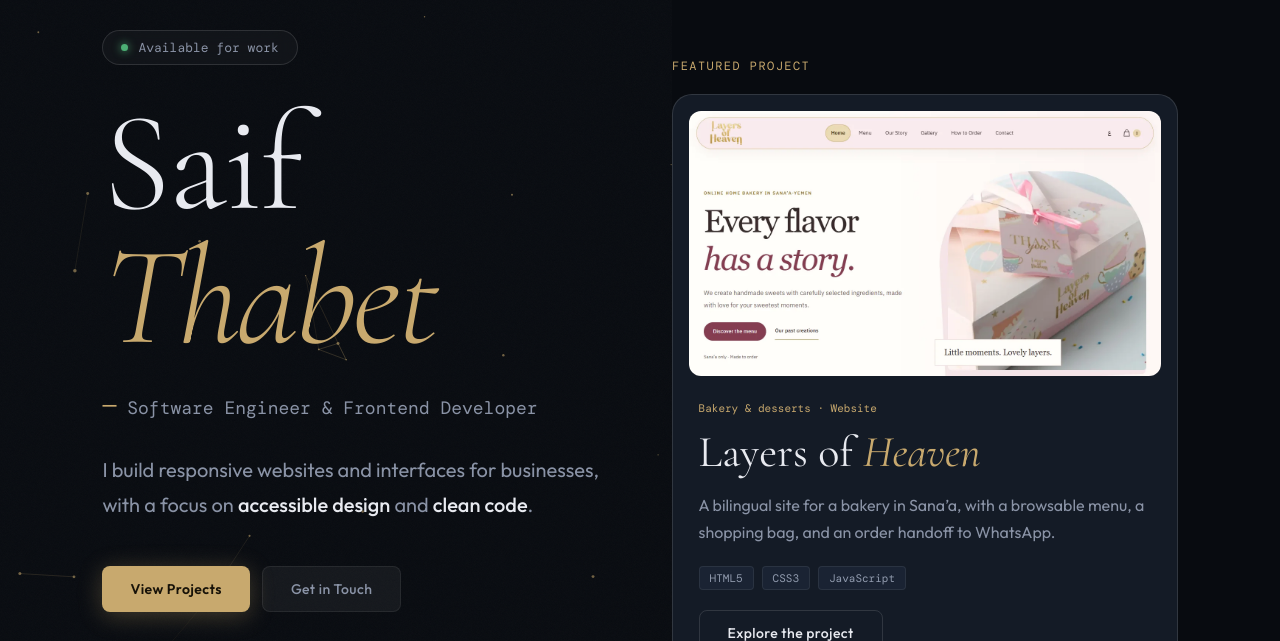
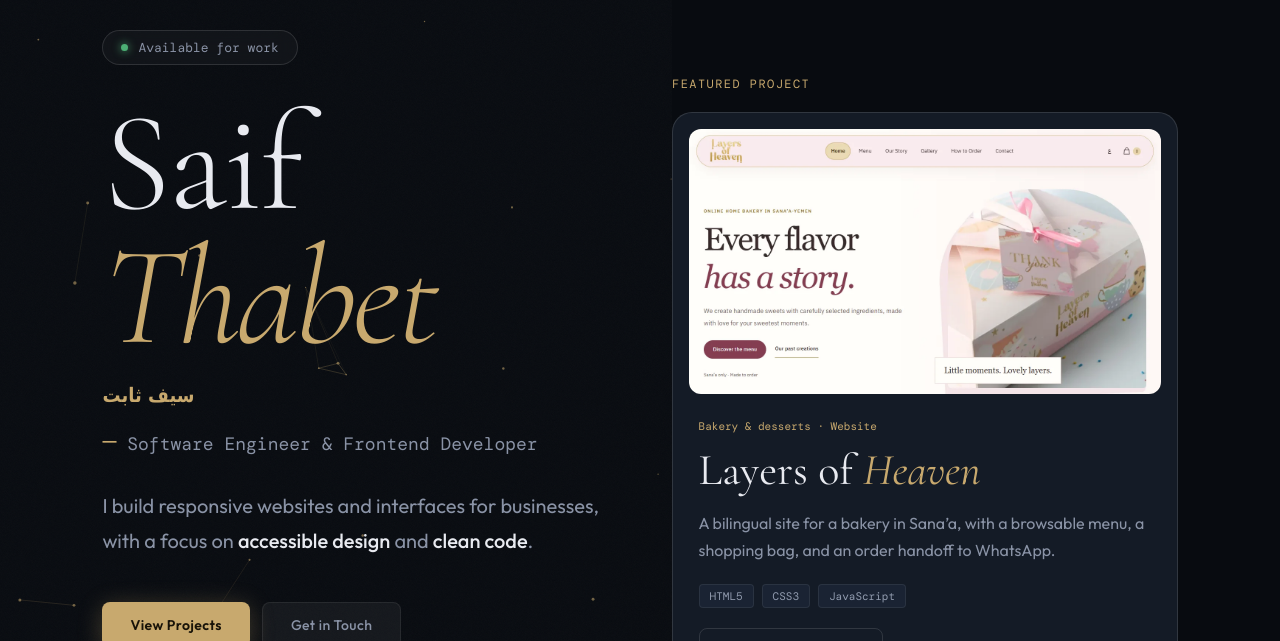
Before and after one commit to saifthabet/saif-thabet-portfolio, a plain HTML site: page index.html in a window 1280 px wide. Shown: the part 106-747 px from the top of the page. Drawn offline with Linux system fonts and the light colour scheme.

Commit message:
Show Arabic name on the portfolio homepage

```diff
--- a/build.mjs
+++ b/build.mjs
@@ -27,7 +27,7 @@ function homeStructuredData(page) {
         '@type': 'WebSite',
         '@id': website,
         name: 'Saif Thabet',
-        alternateName: 'Saif Thabet Portfolio',
+        alternateName: ['Saif Thabet Portfolio', 'سيف ثابت'],
         url: home,
         inLanguage: 'en',
       },
@@ -42,6 +42,7 @@ function homeStructuredData(page) {
           '@type': 'Person',
           '@id': home + '#saif-thabet',
           name: 'Saif Thabet',
+          alternateName: 'سيف ثابت',
           url: home,
           jobTitle: 'Software Engineer & Frontend Developer',
           homeLocation: { '@type': 'Place', name: 'Sana’a, Yemen' },
--- a/index.html
+++ b/index.html
@@ -28,9 +28,9 @@
   <link rel="icon" href="/favicon.ico" sizes="any" />
   <link rel="icon" href="/favicon-512-optimized.png" type="image/png" sizes="512x512" />
   <link rel="apple-touch-icon" href="/apple-touch-icon.png" />
-  <script type="application/ld+json">{"@context":"https://schema.org","@graph":[{"@type":"WebSite","@id":"https://www.saifthabet.tech/#website","name":"Saif Thabet","alternateName":"Saif Thabet Portfolio","url":"https://www.saifthabet.tech/","inLanguage":"en"},{"@type":"ProfilePage","@id":"https://www.saifthabet.tech/#profile","url":"https://www.saifthabet.tech/","name":"Saif Thabet | Software Engineer & Frontend Developer","description":"Saif Thabet is a software engineer and frontend developer based in Sana’a, Yemen. Explore his web projects, professional experience, and contact details.","isPartOf":{"@id":"https://www.saifthabet.tech/#website"},"mainEntity":{"@type":"Person","@id":"https://www.saifthabet.tech/#saif-thabet","name":"Saif Thabet","url":"https://www.saifthabet.tech/","jobTitle":"Software Engineer & Frontend Developer","homeLocation":{"@type":"Place","name":"Sana’a, Yemen"},"sameAs":["https://www.linkedin.com/in/saif-thabet-25a2702a6"]}}]}</script>
+  <script type="application/ld+json">{"@context":"https://schema.org","@graph":[{"@type":"WebSite","@id":"https://www.saifthabet.tech/#website","name":"Saif Thabet","alternateName":["Saif Thabet Portfolio","سيف ثابت"],"url":"https://www.saifthabet.tech/","inLanguage":"en"},{"@type":"ProfilePage","@id":"https://www.saifthabet.tech/#profile","url":"https://www.saifthabet.tech/","name":"Saif Thabet | Software Engineer & Frontend Developer","description":"Saif Thabet is a software engineer and frontend developer based in Sana’a, Yemen. Explore his web projects, professional experience, and contact details.","isPartOf":{"@id":"https://www.saifthabet.tech/#website"},"mainEntity":{"@type":"Person","@id":"https://www.saifthabet.tech/#saif-thabet","name":"Saif Thabet","alternateName":"سيف ثابت","url":"https://www.saifthabet.tech/","jobTitle":"Software Engineer & Frontend Developer","homeLocation":{"@type":"Place","name":"Sana’a, Yemen"},"sameAs":["https://www.linkedin.com/in/saif-thabet-25a2702a6"]}}]}</script>
   <script src="/theme-init.js?v=37463a6e34d6"></script>
-  <link rel="stylesheet" href="/style.css?v=ca5e0043fb76" />
+  <link rel="stylesheet" href="/style.css?v=f05631fffd4a" />
   <script src="/script.js?v=9ddbfe4f2768" defer></script>
 </head>
 <body id="top" data-page="hero">
@@ -82,6 +82,8 @@
         <span class="name__line">Saif</span>
         <span class="name__line name__line--accent">Thabet</span>
       </h1>
+
+      <p class="hero__name-ar" lang="ar" dir="rtl">سيف ثابت</p>
 
       <p class="hero__title"><span class="title__prefix" aria-hidden="true">—</span> Software Engineer &amp; Frontend Developer</p>
 
--- a/style.css
+++ b/style.css
@@ -582,6 +582,16 @@ body:not([data-page="hero"]) main > .section:first-child {
 .name__line--accent {
   color: var(--accent);
   font-style: italic;
+}
+
+.hero__name-ar {
+  width: fit-content;
+  margin: -8px 0 16px;
+  color: var(--accent);
+  font-family: Tahoma, Arial, sans-serif;
+  font-size: 1.25rem;
+  font-weight: 600;
+  line-height: 1.4;
 }
 
 .hero__title {
```
Also changed, not shown: contact.html (+1 -1 lines), experience.html (+1 -1 lines), source/index.html (+2 -0 lines), work.html (+1 -1 lines).
